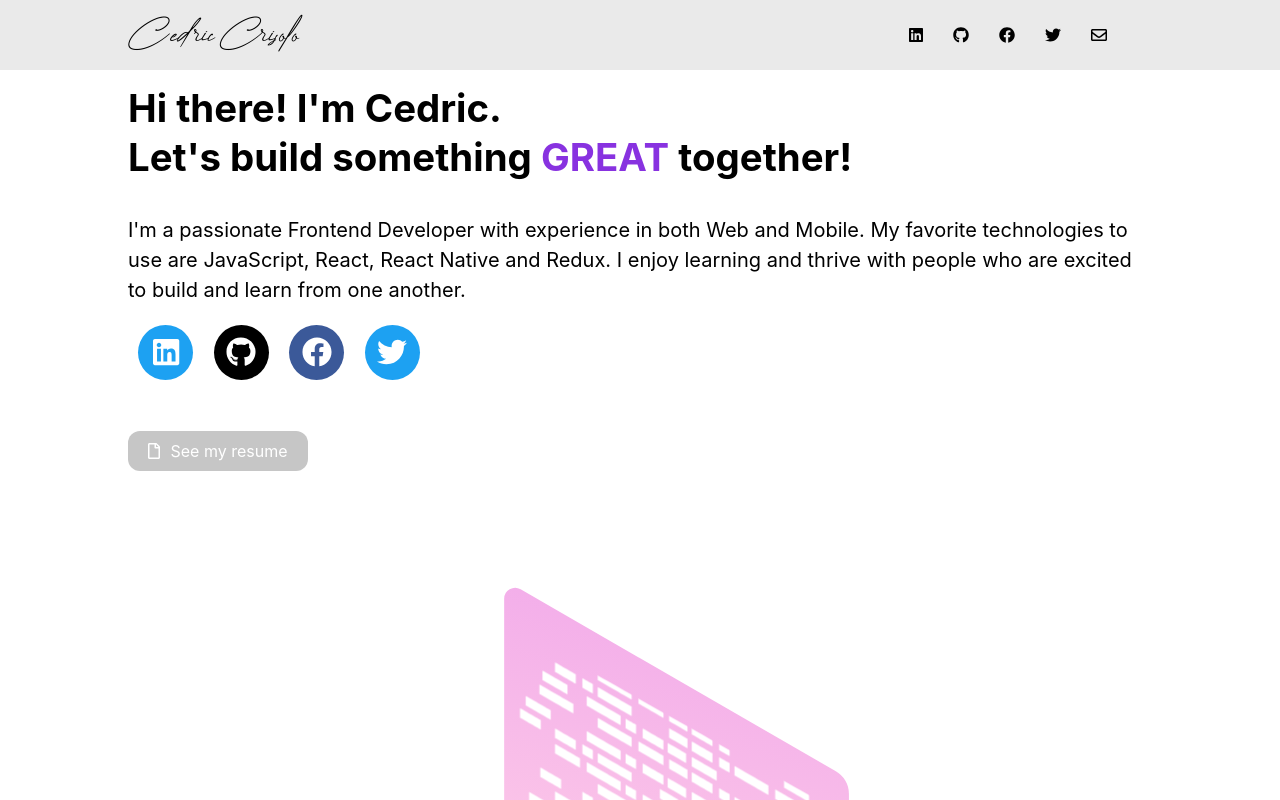
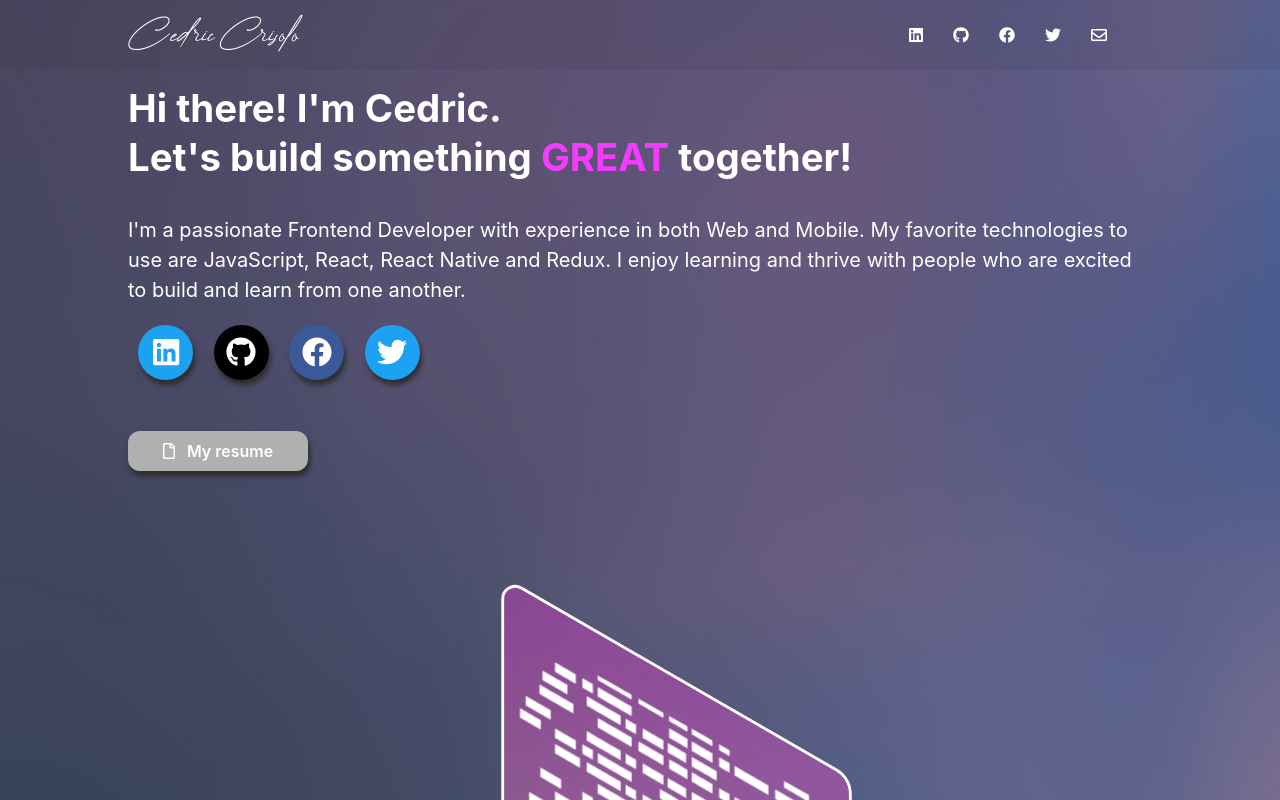
Before and after one commit to ccrisolo/ceds-portfolio, a React (Create React App) app: page / in a window 1280 px wide. Shown: the top 800 px of the page. Built offline with nearby package versions, Linux system fonts and the light colour scheme.

Commit message:
finishes intro-section

```diff
--- a/src/App.css
+++ b/src/App.css
@@ -1,5 +1,7 @@
 .App {
-    background-color: rgb(255, 255, 255);
+    /* background-color: rgb(255, 255, 255); */
+    background-image: url("./background/gradient.jpeg");
+    background-size: cover;
 }
 
 .nav-bar {
@@ -102,10 +104,15 @@
     align-items: center;
     margin-left: 1%;
     margin-right: 1%;
+    box-shadow: 2px 5px 5px #2d2d2d;
 }
 
 .social-icon :hover {
     opacity: 0.75;
+}
+
+h1 {
+    color: white;
 }
 
 h2 {
@@ -116,6 +123,7 @@ h2 {
 p {
     line-height: 1.5em;
     font-size: 20px;
+    color: white;
 }
 
 .typing-container {
@@ -136,11 +144,27 @@ p {
     display: flex;
     justify-content: center;
     align-items: center;
-    background-color: rgb(198, 198, 198);
+    background-color: rgb(176, 176, 176);
     border-radius: 12px;
     height: 40px;
     width: 180px;
     margin-top: 5%;
+    box-shadow: 2px 5px 5px #2d2d2d;
+}
+
+.resume-link-container:hover {
+    background-color: rgb(122, 88, 173);
+    cursor: pointer;
+}
+
+.resume-link-container:active {
+    box-shadow: 0 2px 5px #666;
+    transform: translateY(2px);
+}
+
+.resume-text {
+    margin-left: 12px;
+    font-weight: 600;
 }
 
 /* Media Queries below */
--- a/src/App.js
+++ b/src/App.js
@@ -39,7 +39,7 @@ function App() {
                                         )
                                         .pauseFor(1000)
                                         .typeString(
-                                            `<h1>Let's build something <span style="color: #8832E0;"> GREAT </span> together!</h1>`
+                                            `<h1>Let's build something <span style="color: #f53bff;"> GREAT </span> together!</h1>`
                                         )
                                         .start();
                                 }}
@@ -107,8 +107,9 @@ function App() {
                                 </a>
                             </div>
                         </div>
-                        <div className='resume-link-container'>
+                        <div>
                             <a
+                                className='resume-link-container'
                                 style={{
                                     textDecoration: "none",
                                     color: "white",
@@ -117,9 +118,7 @@ function App() {
                                 href='https://drive.google.com/file/d/1L_Eliko15c5T51dDh0yfdt6KQlv-17hr/view?usp=sharing'
                             >
                                 <FontAwesomeIcon icon={faFile} color='white' />
-                                <span style={{ marginLeft: "10px" }}>
-                                    See my resume
-                                </span>
+                                <span className='resume-text'>My resume</span>
                             </a>
                         </div>
                     </div>
--- a/src/components/NavBar/NavBarElements.js
+++ b/src/components/NavBar/NavBarElements.js
@@ -13,6 +13,7 @@ export const NavigationContainer = styled.div`
 
 export const Signature = styled.p`
     font-family: Creattion;
+    color: white;
     font-size: 40px;
     align-self: flex-start;
     @media (max-width: 500px) {
@@ -40,11 +41,12 @@ export const Item = styled.li`
 `;
 
 export const Link = styled.a`
-    color: black;
+    color: white;
     text-decoration: none;
 
     :hover {
         text-decoration: underline;
+        opacity: 0.5;
     }
 `;
 
@@ -68,7 +70,7 @@ export const Line = styled.span`
     width: 25px;
     height: 3px;
     margin: 5px;
-    background-color: black;
+    background-color: white;
     transition: width 0.4s ease-in-out;
 
     :nth-child(2) {
```
Also changed, not shown: src/background/gradient.jpeg (added).
